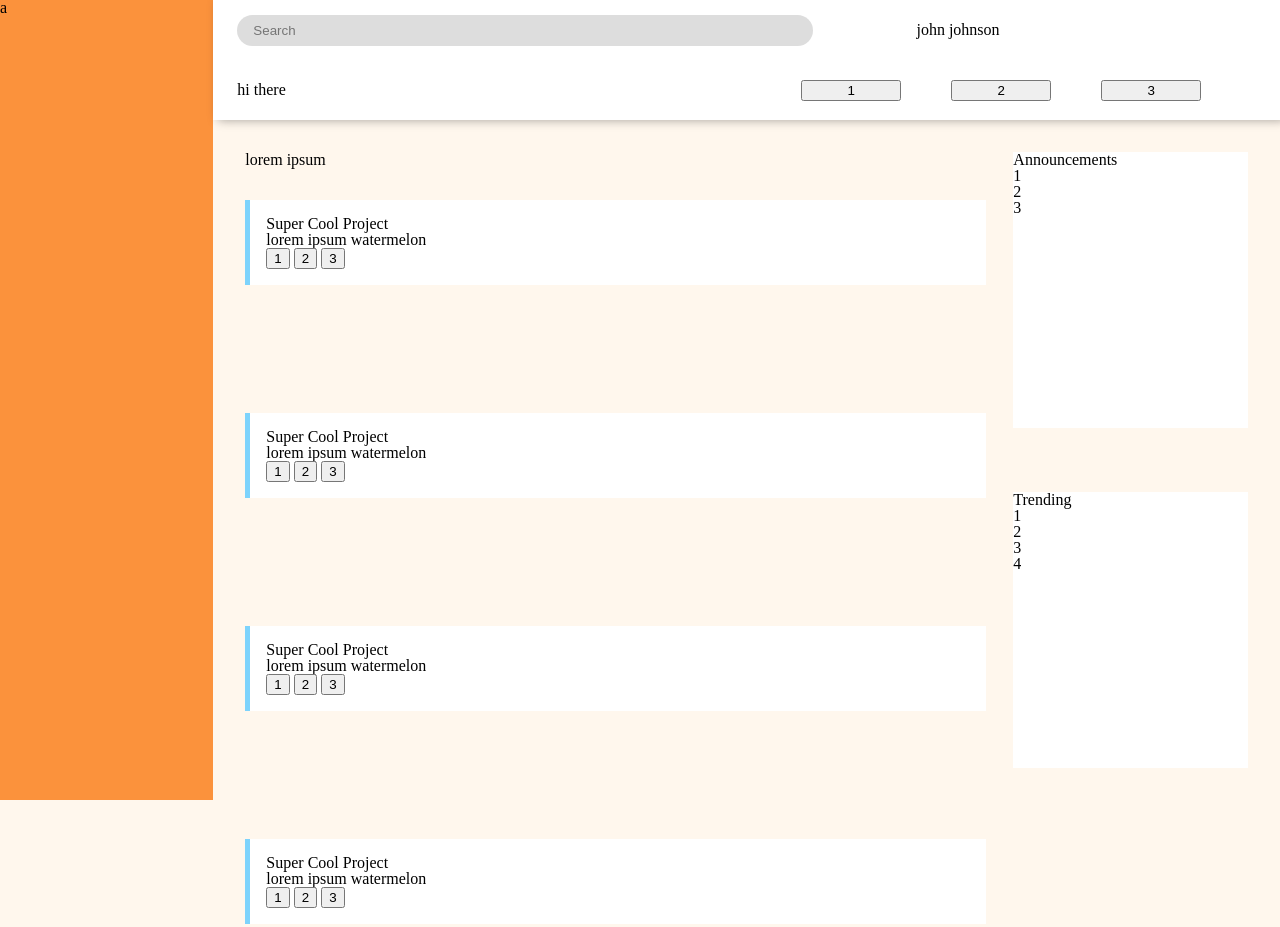
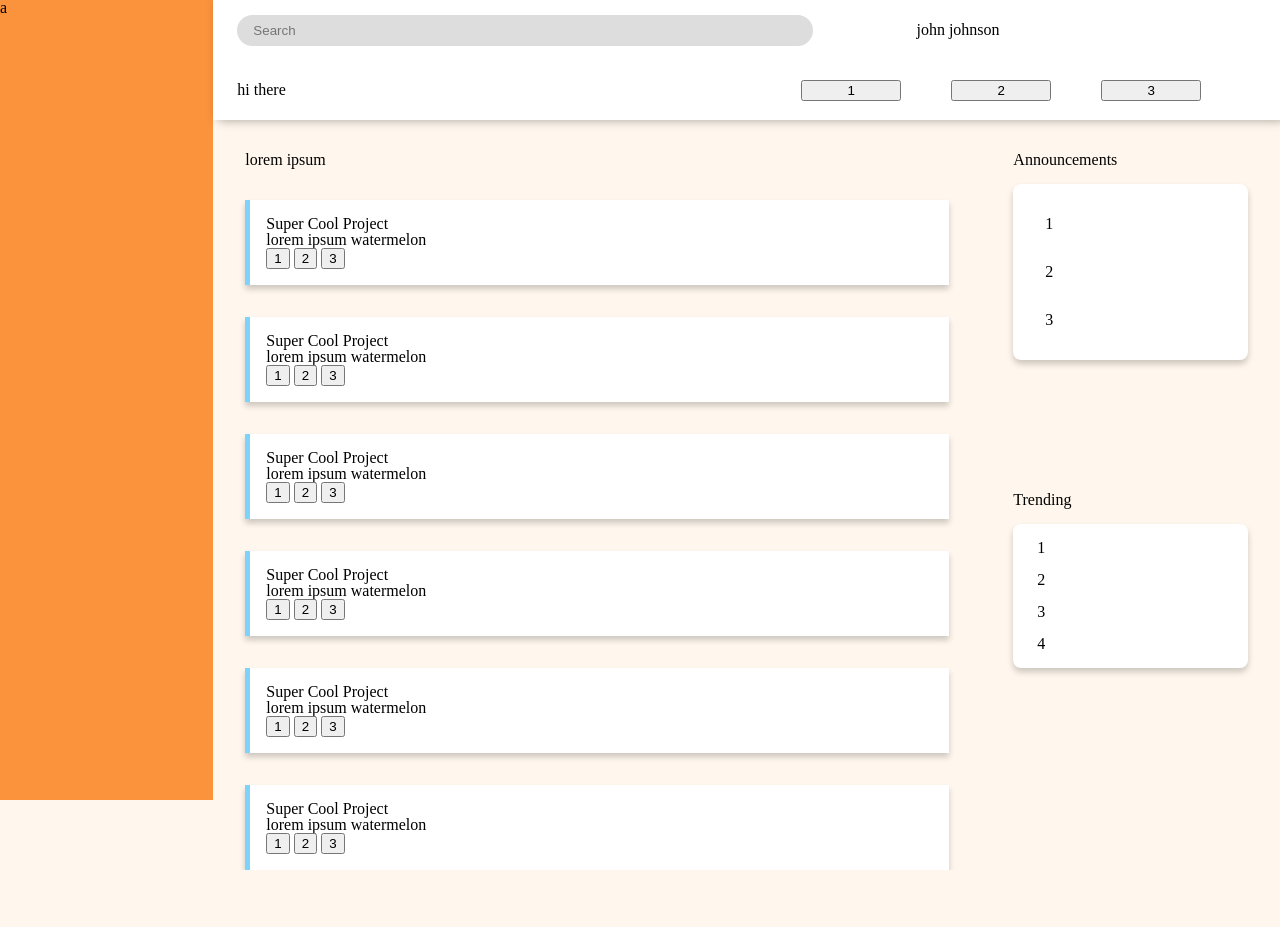
Before and after one commit to cloudsoul8/admin-dashboard, a plain HTML site: page index.html in a window 1280 px wide. Shown: the top 927 px of the page. After the commit the page ends 870 px from the top, so only its background shows below. Drawn offline with Linux system fonts and the light colour scheme.

Commit message:
added padding to announcement and trending cards

```diff
--- a/index.html
+++ b/index.html
@@ -9,6 +9,7 @@
    <link rel="stylesheet" href="styles/styles.css">
    <link rel="stylesheet" href="styles/main.css">
    <link rel="stylesheet" href="styles/header.css">
+
    <title>Admin Dashboard</title>
 </head>
 <body>
@@ -121,19 +122,26 @@
             </div>
          </div>
       </div>
+
       <div id="announcement-container">
-         Announcements
+         <p class="card-title">Announcements</p>
+         <div class="announcement-card">
             <div class="announcement-item">1</div>
             <div class="announcement-item">2</div>
             <div class="announcement-item">3</div>
          </div>
+      </div>
+
       <div id="trending-container">
-         Trending
+         <p class="card-title">Trending</p>
+         <div class="trending-card">
             <div class="trending-item">1</div>
             <div class="trending-item">2</div>
             <div class="trending-item">3</div>
             <div class="trending-item">4</div>
          </div>
+      </div>
+
    </main>
 </body>
 </html>
--- a/styles/main.css
+++ b/styles/main.css
@@ -13,7 +13,7 @@ main {
 #project-item-container {
    display: grid;
    grid-template-columns: repeat(auto-fit, minmax(400px, 1fr));
-   gap: 128px;
+   gap: 32px;
 
    margin-top: 32px;
    margin-bottom: 32px;
@@ -21,16 +21,43 @@ main {
 
 .project-item {
    background-color: white;
-   width: 100%;
    border-left: 5px solid var(--accent);
 
    padding: 16px;
+   box-shadow: 0px 4px 6px rgb(0,0,0,0.20);
+}
+
+.announcement-card, .trending-card {
+   background-color: white;
+   border: none;
+   border-radius: 8px;
+   box-shadow: 0px 4px 6px rgb(0,0,0,0.20);
+}
+
+.card-title {
+   margin-bottom: 16px;
 }
 
 #announcement-container {
-   background-color: white;
+
+}
+
+.announcement-card {
+   padding: 16px;
+}
+
+.announcement-item {
+   padding: 16px;
 }
 
 #trending-container {
-   background-color: white;
+
 }
+
+.trending-card {
+   padding: 8px 16px;
+}
+
+.trending-item {
+   padding: 8px;
+}
```
Lines whose indentation alone changed are shown as unchanged.
